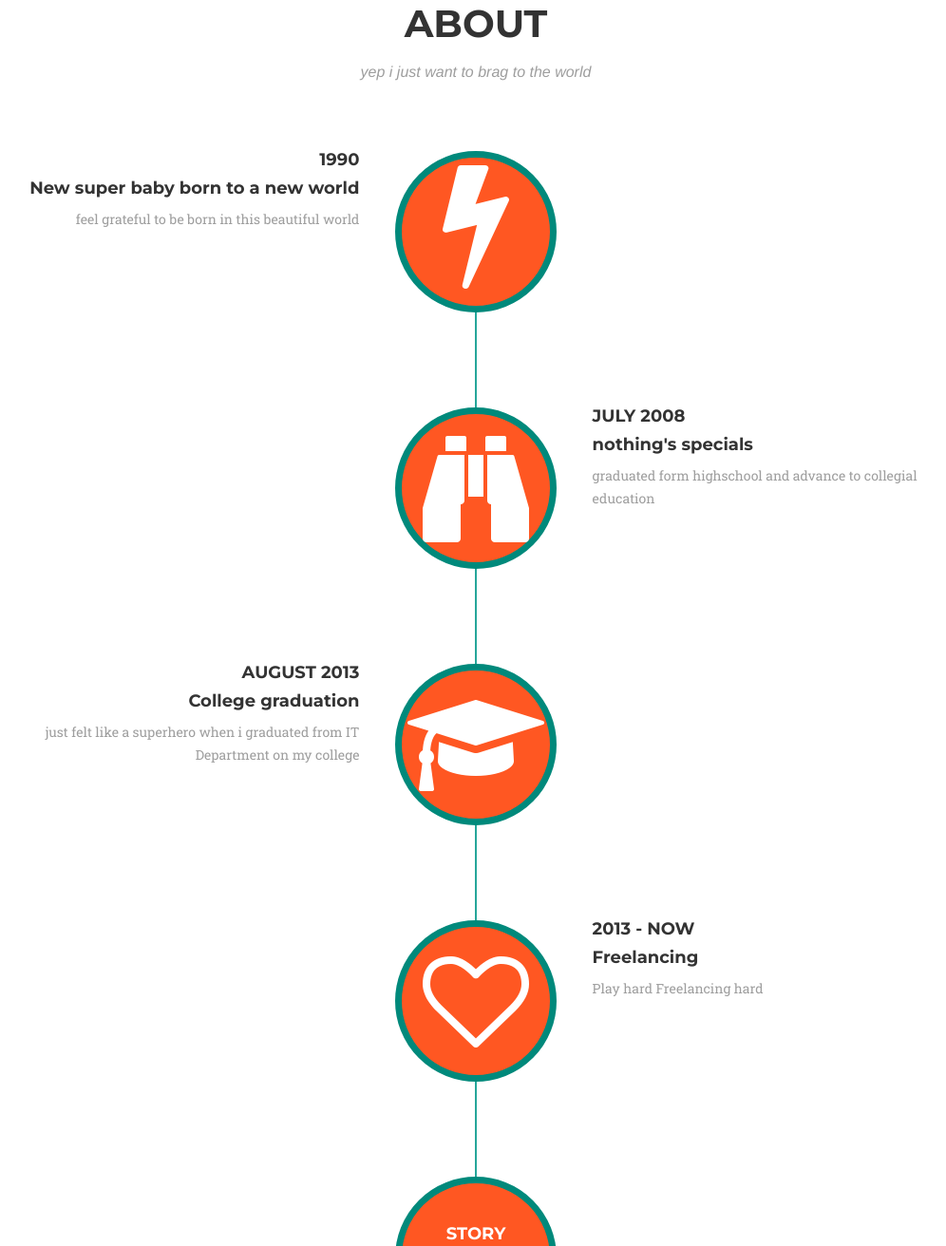
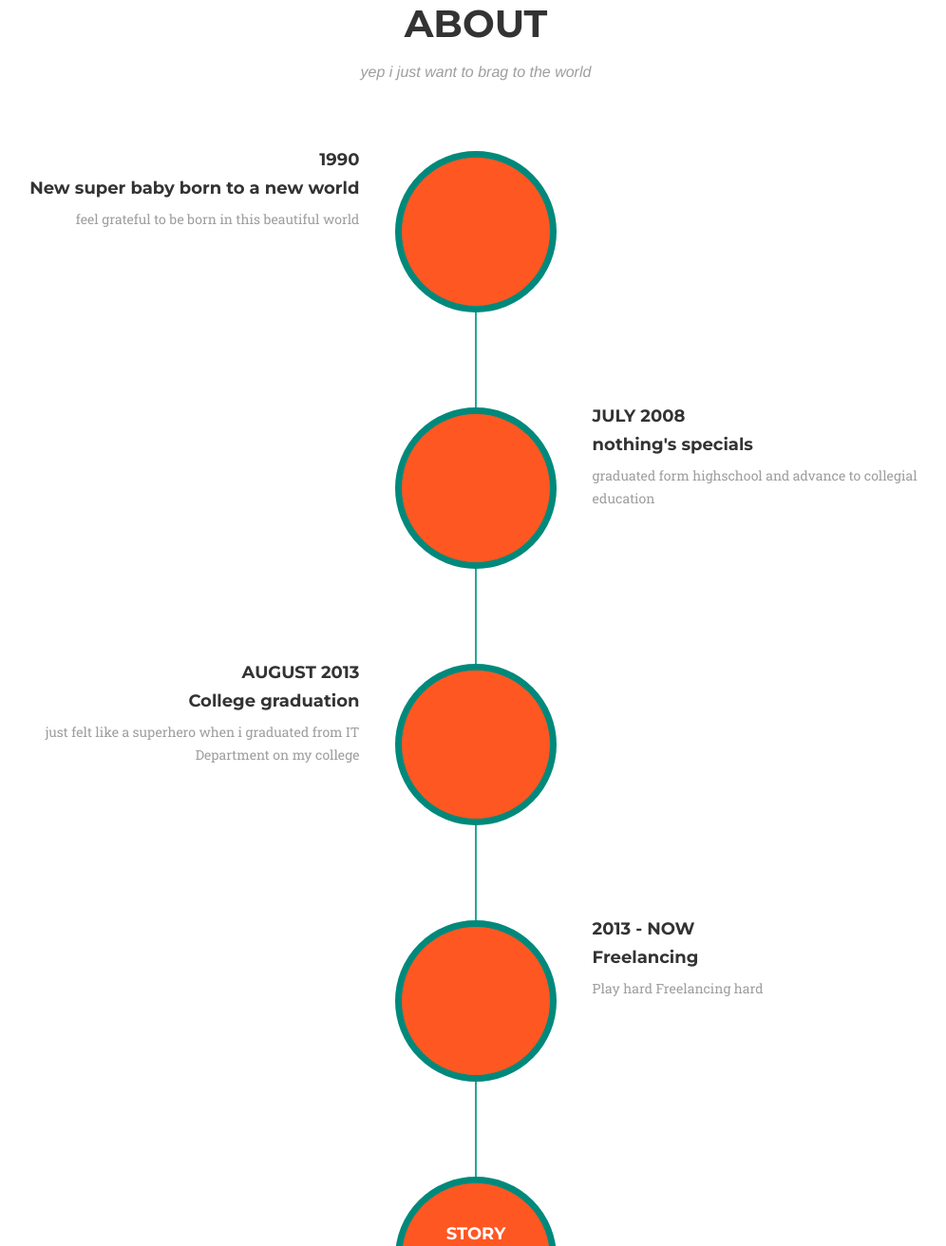
Before and after one commit to alfianjau/alfianjau.github.io, a plain HTML site: page index.html in a window 1280 px wide. Shown: the part 2676-3988 px from the top of the page at 95% size, without its empty margins (139-1135 px from the left). Drawn offline with nearby package versions, Linux system fonts and the light colour scheme; files whose address does not match are found by name; a web font is replaced by a local one.

Commit message:
remove bloated icons

```diff
--- a/index.html
+++ b/index.html
@@ -232,9 +232,7 @@
                         <li>
                             <div class="timeline-image">
                                 <!--<img class="img-circle img-responsive" src="img/about/1.jpg" alt="">-->
-	                            <div class="fa fa-2x">
-		                            <span class="fa fa-bolt fa-5x fa-align-center"></span>
-	                            </div>
+
                             </div>
                             <div class="timeline-panel">
                                 <div class="timeline-heading">
@@ -248,9 +246,7 @@
                         </li>
                         <li class="timeline-inverted">
                             <div class="timeline-image">
-	                            <div class="fa fa-2x timeline-ico">
-		                            <span class="fa fa-binoculars fa-4x fa-align-center"></span>
-	                            </div>
+
                             </div>
                             <div class="timeline-panel">
                                 <div class="timeline-heading">
@@ -264,9 +260,7 @@
                         </li>
                         <li>
                             <div class="timeline-image">
-	                            <div class="fa fa-2x timeline-ico">
-		                            <span class="fa fa-mortar-board fa-4x fa-align-center"></span>
-	                            </div>
+
                             </div>
                             <div class="timeline-panel">
                                 <div class="timeline-heading">
@@ -280,9 +274,7 @@
                         </li>
                         <li class="timeline-inverted">
                             <div class="timeline-image">
-	                            <div class="fa fa-2x timeline-ico">
-		                            <span class="fa fa-heart-o fa-4x fa-align-center"></span>
-	                            </div>
+
                             </div>
                             <div class="timeline-panel">
                                 <div class="timeline-heading">
```
